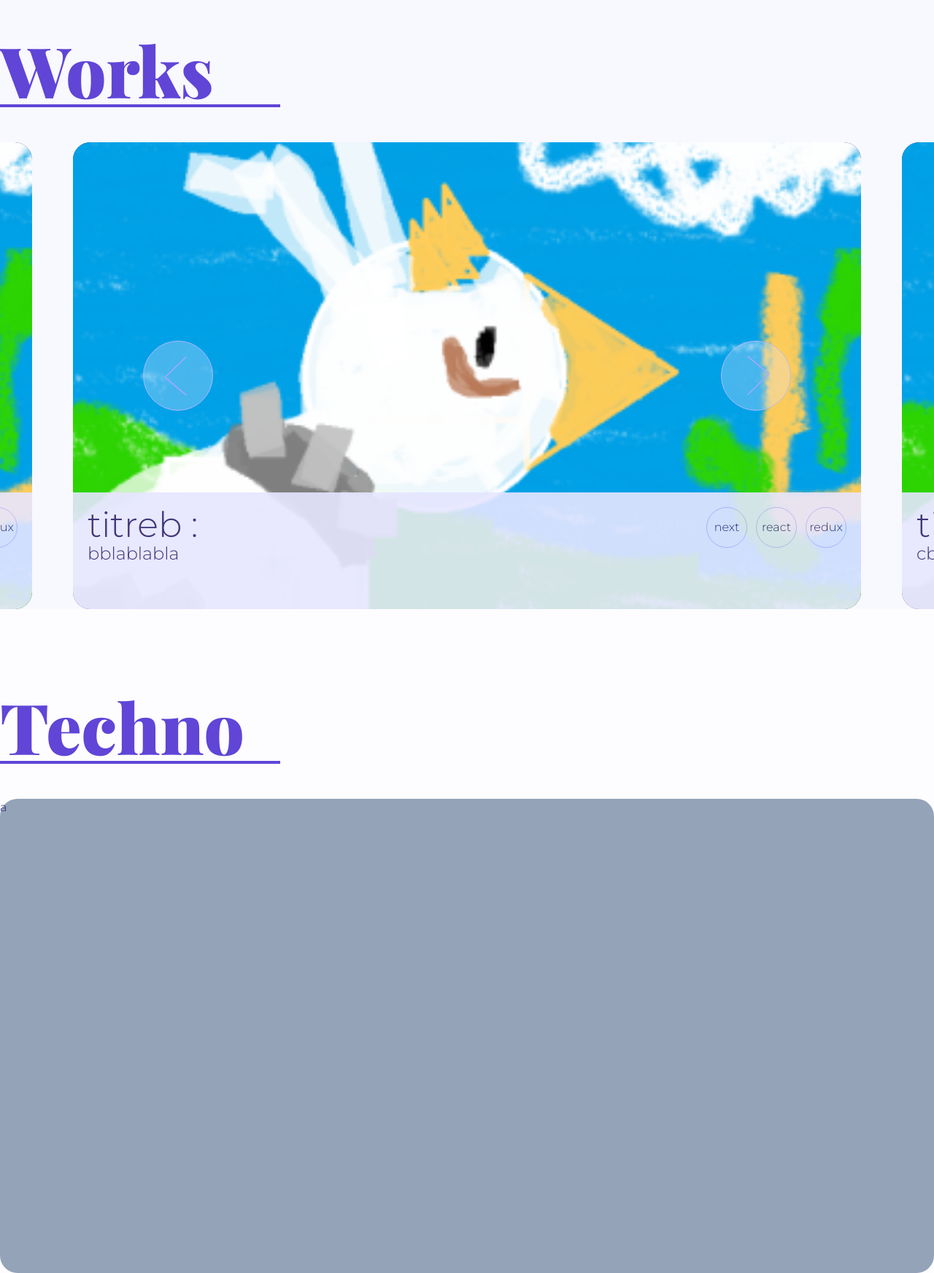
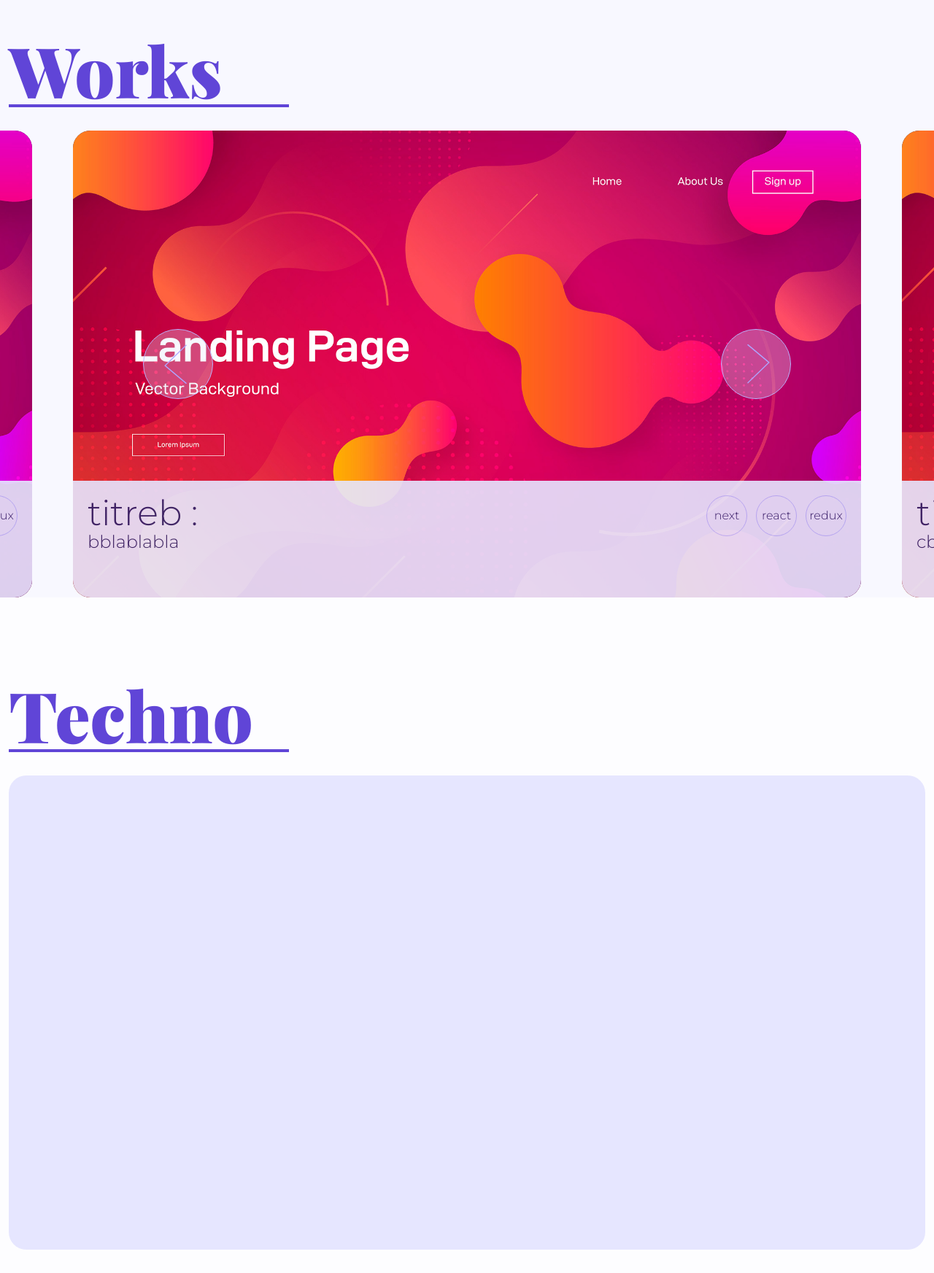
Before and after one commit to Amlac-Eniotna/Projet-12-OCR, a Next.js app in the folder portfolio/: page / in a window 1280 px wide. Shown: the part 865-2610 px from the top of the page at 73% size. After the commit the page ends 2578 px from the top, so only its background shows below. Built offline with nearby package versions, Linux system fonts and the light colour scheme; a web font is replaced by a local one.

Commit message:
new section + css movement

```diff
--- a/portfolio/app/page.tsx
+++ b/portfolio/app/page.tsx
@@ -2,6 +2,7 @@
 import MyName from "@/app/ui/me/my-name";
 import { Cards } from "@/app/ui/works/card";
 import { playfair } from "@/app/ui/fonts";
+import { Game } from "@/app/ui/techno/game";
 
 export default function Home() {
   return (
@@ -26,12 +27,14 @@
         id="works"
         className="min-h-screen snap-start snap-always bg-wmauve-2 pt-20 xl:pt-28 dark:bg-mauve-1"
       >
-        <div className="m-auto px-3 xl:max-w-7xl xl:px-0">
+        <div className="m-auto xl:max-w-7xl xl:px-0">
+          <div className="px-3">
             <h2
-            className={`${playfair.className} mb-12 w-40 border-b-2 border-wmauve-11 text-4xl font-black text-wmauve-11 xl:w-96 xl:border-b-4 xl:text-8xl dark:border-mauve-11 dark:text-mauve-11`}
+              className={`${playfair.className} mb-8 w-40 border-b-2 border-wmauve-11 text-4xl font-black text-wmauve-11 xl:w-96 xl:border-b-4 xl:text-8xl dark:border-mauve-11 dark:text-mauve-11`}
             >
               Works
             </h2>
+          </div>
         </div>
         <Cards />
       </section>
@@ -39,15 +42,19 @@
         id="techno"
         className="h-screen snap-start snap-always bg-wmauve-1 pt-20 xl:pt-28 dark:bg-mauve-2"
       >
-        <div className="m-auto px-3 xl:max-w-7xl xl:px-0">
+        <div className="m-auto xl:max-w-7xl xl:px-0">
+          <div className="mx-3">
             <h2
-            className={`${playfair.className} mb-12 w-40 border-b-2 border-wmauve-11 text-4xl font-black text-wmauve-11 xl:w-96 xl:border-b-4 xl:text-8xl dark:border-mauve-11 dark:text-mauve-11`}
+              className={`${playfair.className} mb-8 w-40 border-b-2 border-wmauve-11 text-4xl font-black text-wmauve-11 xl:w-96 xl:border-b-4 xl:text-8xl dark:border-mauve-11 dark:text-mauve-11`}
             >
               Techno
             </h2>
           </div>
-        <div className="m-auto px-3 xl:max-w-7xl xl:px-0">
-          <p className="h-[650px] w-full rounded-3xl bg-slate-400">a</p>
+        </div>
+        <div className="m-auto xl:max-w-7xl xl:px-0">
+          <div className="mx-3">
+            <Game />
+          </div>
         </div>
       </section>
     </main>
--- /dev/null
+++ b/portfolio/app/ui/techno/game.tsx
@@ -0,0 +1,5 @@
+export function Game() {
+  return (
+    <canvas className="h-[650px] w-full rounded-3xl bg-wmauve-4 dark:bg-mauve-4"></canvas>
+  );
+}
--- a/portfolio/app/ui/works/card.tsx
+++ b/portfolio/app/ui/works/card.tsx
@@ -64,12 +64,15 @@
           className="absolute object-cover xl:w-[1080px]"
         />
       </Link>
-      <div className="absolute bottom-0 flex h-1/4 w-full justify-between bg-wmauve-4 opacity-90 xl:p-5 dark:bg-mauve-4">
+      <div className="absolute bottom-0 flex h-1/4 w-full justify-between bg-wmauve-4 p-5 opacity-90 xl:p-5 dark:bg-mauve-4">
         <div className="">
           <h2 className="xl:text-5xl">{title} :</h2>
           <p className="xl:text-2xl">{description}</p>
         </div>
-        <div className="grid grid-cols-4 grid-rows-2 gap-3" dir="rtl">
+        <div
+          className="grid grid-flow-row grid-cols-2 gap-3 xl:grid-cols-4 xl:grid-rows-2"
+          dir="rtl"
+        >
           {technos.map((techno) => {
             return <Techno key={techno + id} techno={techno} />;
           })}
@@ -85,13 +88,13 @@
   useEffect(() => {
     switch (selected) {
       case 0:
-        setPosition("left-[1124px]");
+        setPosition("xl:left-[1136px]");
         break;
       case 1:
-        setPosition("left-[0px]");
+        setPosition("xl:left-[0px]");
         break;
       case 2:
-        setPosition("left-[-1124px]");
+        setPosition("xl:left-[-1136px]");
         break;
     }
   }, [selected]);
@@ -112,13 +115,13 @@
             onClick={() => clickHandler(-1)}
             className="relative z-10 m-24 hidden h-24 w-24 cursor-pointer items-center justify-center overflow-hidden rounded-full border-[1px] border-wmauve-7 xl:flex dark:border-mauve-7"
           >
-            <Arrow className="relative right-1 z-10 h-full min-w-48 rotate-180 bg-wmauve-4/30 p-5 transition-colors hover:bg-wmauve-6 dark:bg-mauve-4/30 dark:hover:bg-mauve-6" />
+            <Arrow className="relative right-1 z-10 h-full min-w-48 rotate-180 bg-wmauve-4/30 p-5 transition-colors hover:bg-wmauve-6 active:bg-wmauve-8 dark:bg-mauve-4/30 dark:hover:bg-mauve-6 dark:active:bg-mauve-8" />
           </div>
           <div
             onClick={() => clickHandler(1)}
             className="relative z-10 m-24 hidden h-24 w-24 cursor-pointer items-center justify-center overflow-hidden rounded-full border-[1px] border-wmauve-7 xl:flex dark:border-mauve-7"
           >
-            <Arrow className="relative left-1 z-10 h-full min-w-48 bg-wmauve-4/30 p-5 transition-colors hover:bg-wmauve-6 dark:bg-mauve-4/30 dark:hover:bg-mauve-6" />
+            <Arrow className="relative left-1 z-10 h-full min-w-48 bg-wmauve-4/30 p-5 transition-colors hover:bg-wmauve-6 active:bg-wmauve-8 dark:bg-mauve-4/30 dark:hover:bg-mauve-6 dark:active:bg-mauve-8" />
           </div>
         </div>
       </div>
```
Also changed, not shown: portfolio/public/image.png, 1 other file (tests, documents, lock files or other folders). Lines whose indentation alone changed are shown as unchanged.
